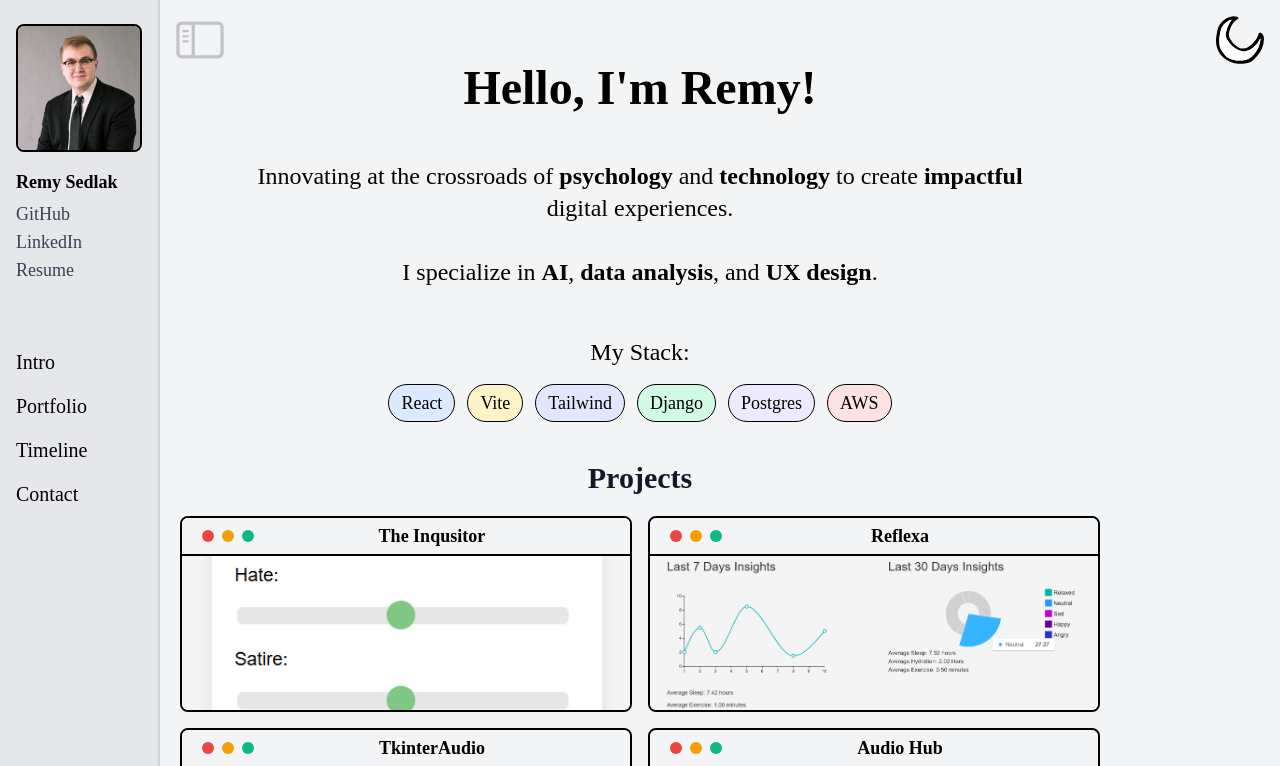
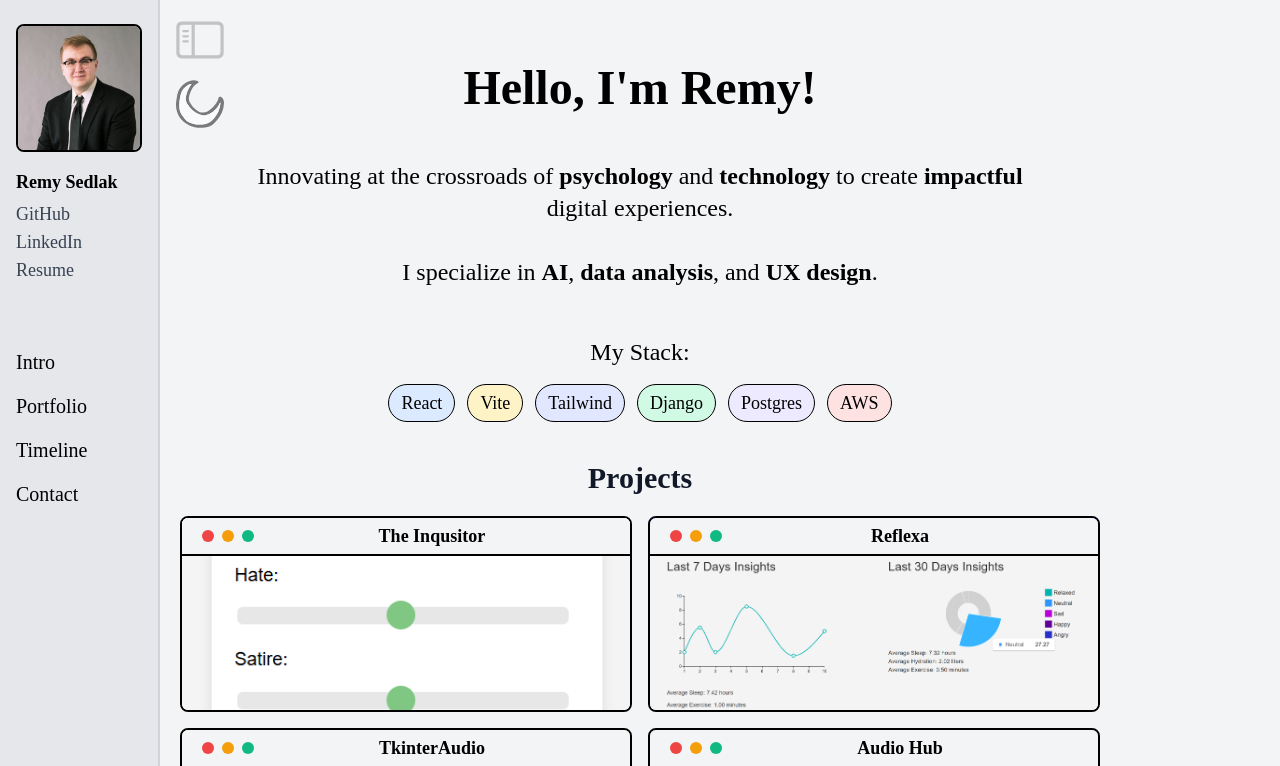
Before and after one commit to remysedlak/portfolio, a React (Vite) app: page / in a window 1280 px wide. Shown: the top 766 px of the page. Built offline with nearby package versions, Linux system fonts and the light colour scheme; a web font is replaced by a local one.

Commit message:
refactor: adjust sidebar positioning and opacity for better visibility; improve transition duration on portfolio item hover

```diff
--- a/src/App.jsx
+++ b/src/App.jsx
@@ -60,7 +60,7 @@ function App() {
               />
             </button>
           </div>
-          <div className="fixed top-4 right-4">
+          <div className={`fixed top-20 opacity-50 hover:opacity-80 left-4 ${sideBar ? 'ml-40' : ''}`}>
             <button onClick={toggleDarkMode}>
               <img
                 src={isDarkMode ? `./assets/sun-svgrepo-com(2).svg` : `./assets/moon3-svgrepo-com.svg`}
--- a/src/components/PortfolioItem.jsx
+++ b/src/components/PortfolioItem.jsx
@@ -17,7 +17,7 @@ function PortfolioItem({ imgUrl, title, stack, link, desc }) {
                 alt={title}
                 className="w-full h-48 object-cover"
             />
-            <div className="absolute inset-0 bg-gray-200 bg-opacity-100 opacity-0 group-hover:opacity-100 transition-opacity duration-300 flex flex-col items-center text-gray-900 text-center">
+            <div className="absolute inset-0 bg-gray-200 bg-opacity-100 opacity-0 group-hover:opacity-100 transition-opacity duration-170 flex flex-col items-center text-gray-900 text-center">
                 <div className="flex flex-col h-full w-full px-2">
                     <div className="items-center py-1">
                         <h3 className="text-xl font-semibold underline">
```
